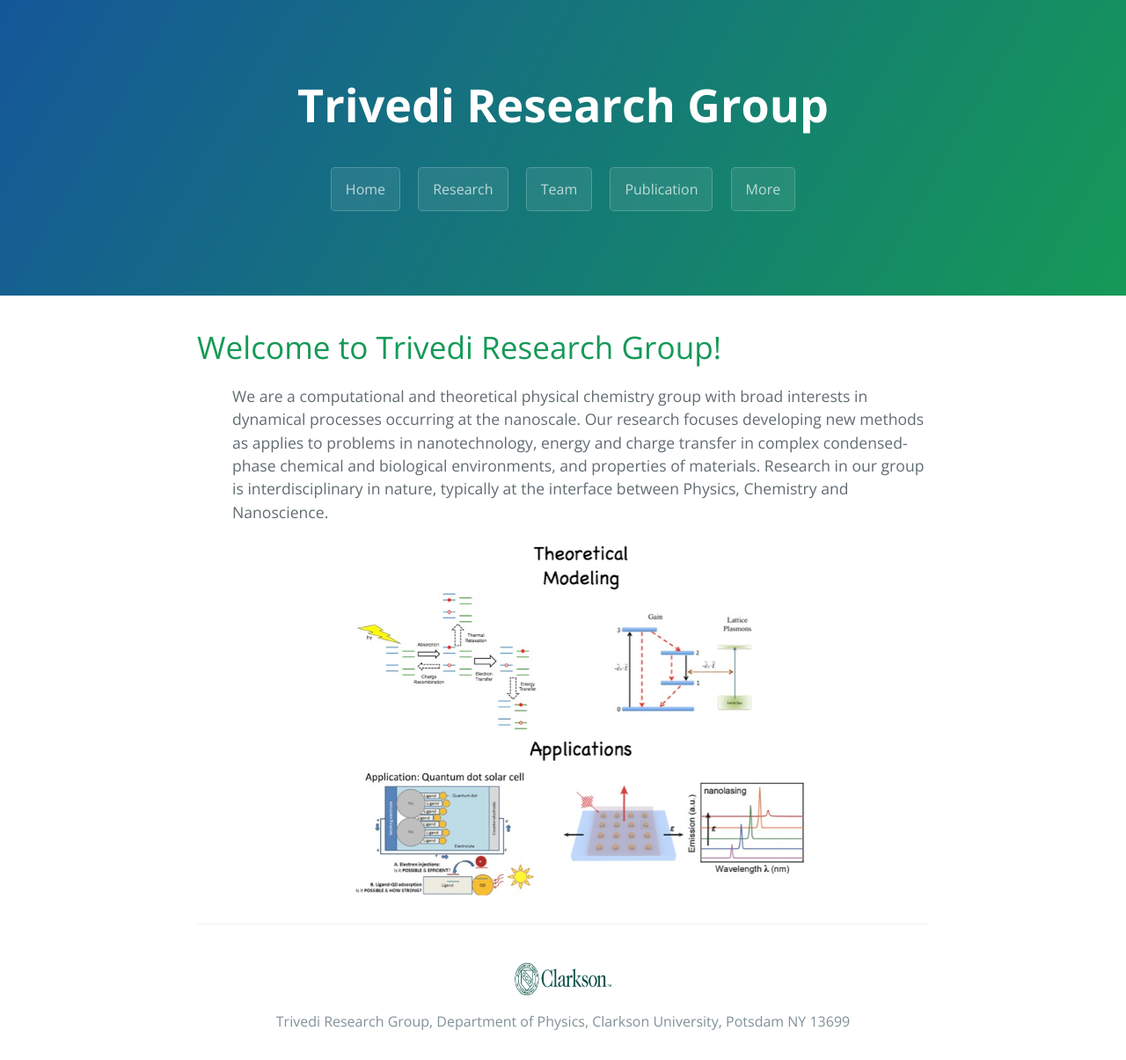
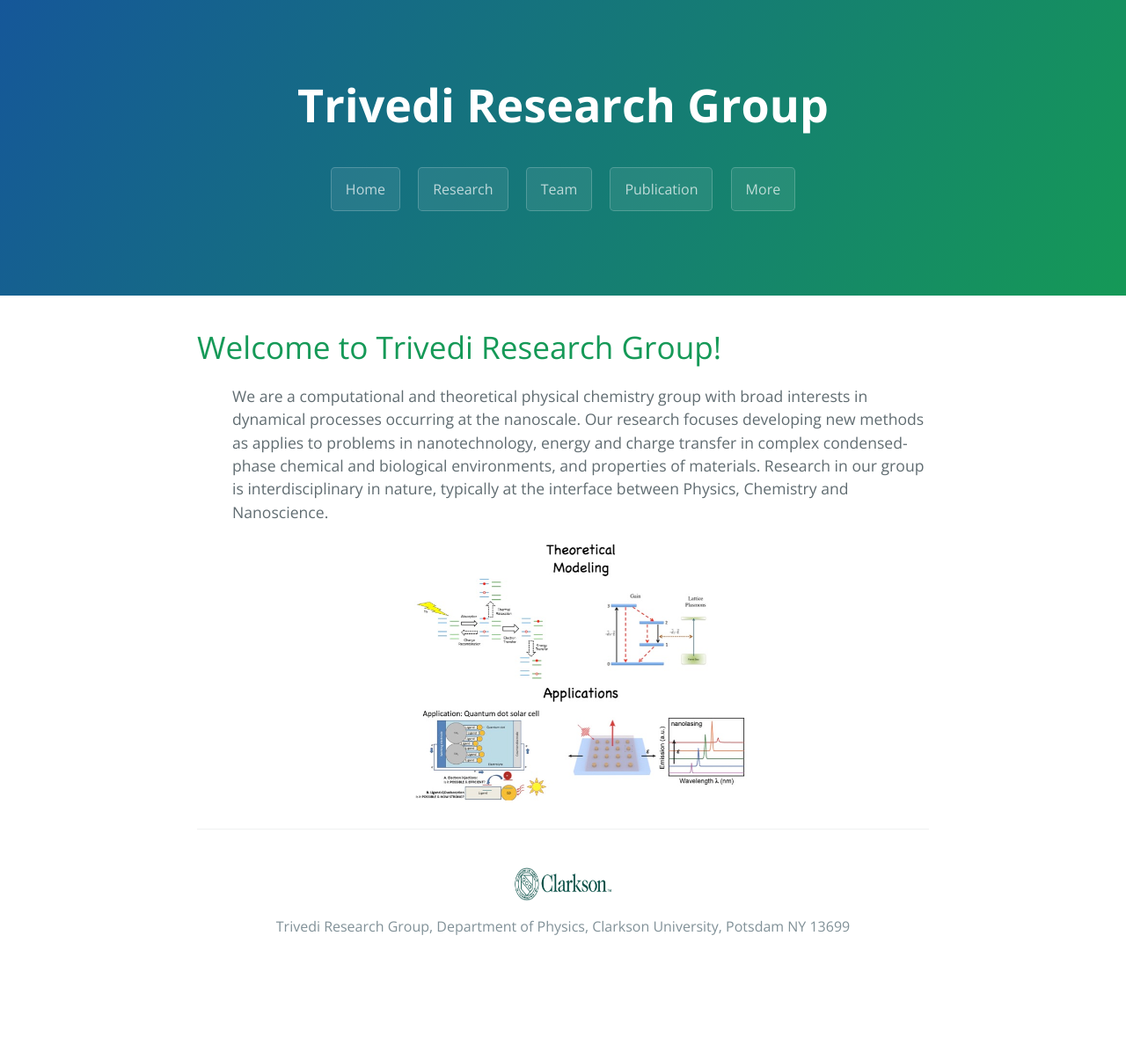
Before and after one commit to dharatrivedi/dharatrivedi.github.io, a Jekyll site: the page built from index.html, in a window 1280 px wide. Shown: the whole page at 88% size. Built offline with Jekyll 4.4.1, drawn with Linux system fonts in a browser that asks for light colours; the list of posts is cut into pages by our own code; after the commit the page ends 1097 px from its top, so only the background shows below that.

Commit message:
Update index.html

```diff
--- a/index.html
+++ b/index.html
@@ -11,6 +11,6 @@ title: {{ site.name }}
     {% endfor %}
   </ul>
   <ul>
-    <img src="/images/2.jpg" alt="Intro" style="width:540px;height:405px;" class="center";>
+    <img src="/images/2.jpg" alt="Intro" class="center";>
   </ul>
 </div>
```
